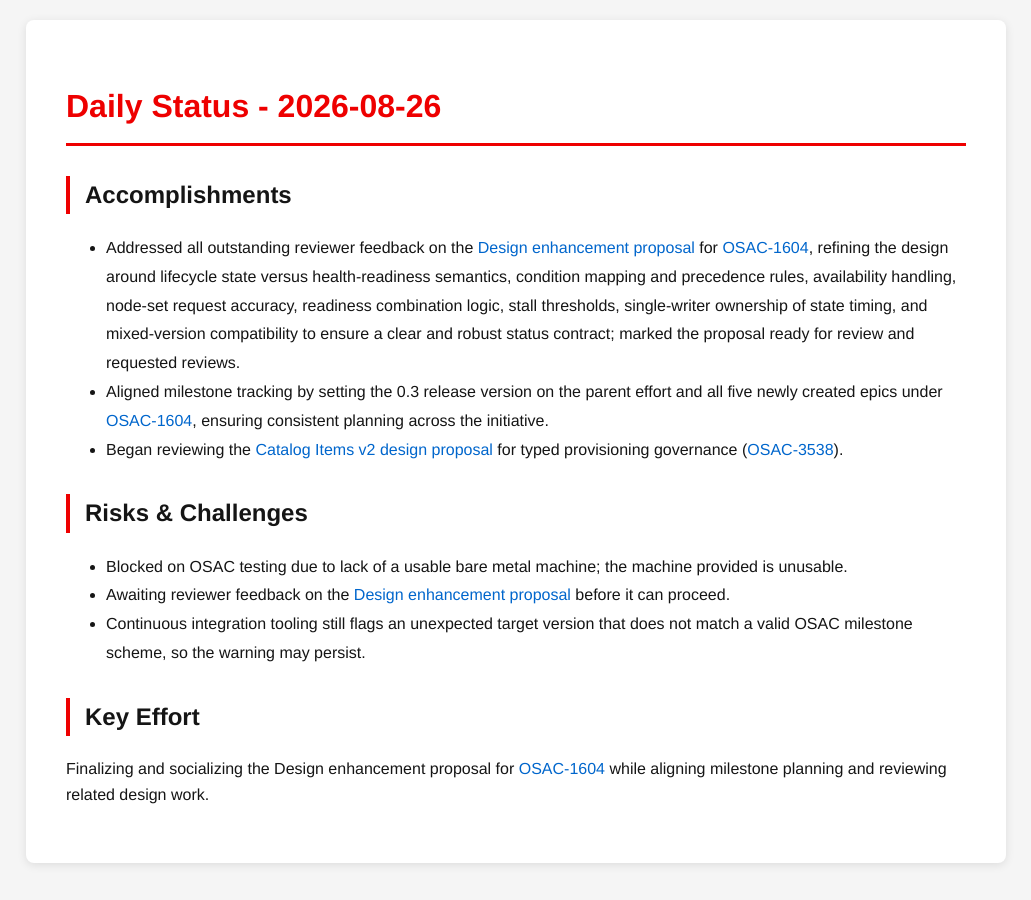
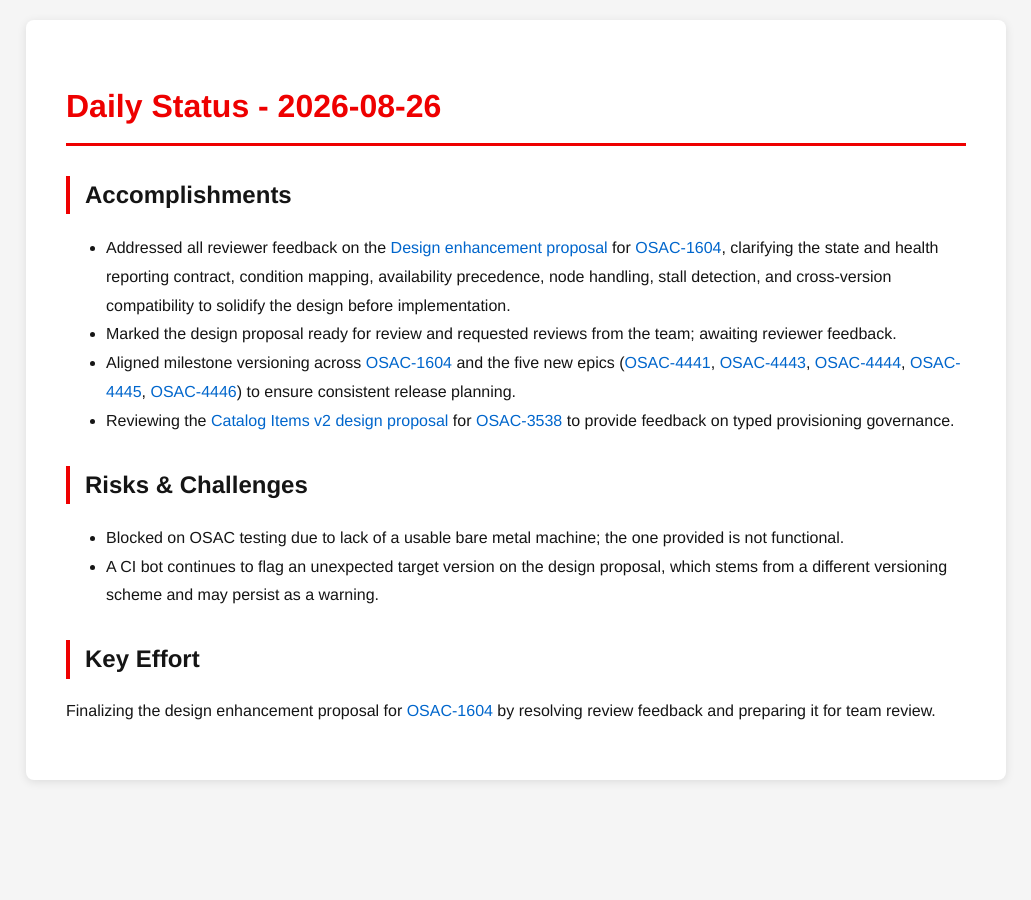
Before and after one commit to tzvatot/daily-status, a Jekyll site: the page built from 2026-08-26.md, in a window 1280 px wide. Shown: the whole page, without its empty margins (124-1155 px from the left). Built offline with Jekyll 4.4.1, drawn with Linux system fonts in a browser that asks for light colours.

Commit message:
Daily status update - 2026-08-26

```diff
--- a/2026-08-26.md
+++ b/2026-08-26.md
@@ -7,14 +7,14 @@ date: 2026-08-26
 # Daily Status - 2026-08-26
 
 ## Accomplishments
-- Addressed all outstanding reviewer feedback on the [Design enhancement proposal](https://github.com/osac-project/enhancement-proposals/pull/227) for [OSAC-1604](https://redhat.atlassian.net/browse/OSAC-1604), refining the design around lifecycle state versus health-readiness semantics, condition mapping and precedence rules, availability handling, node-set request accuracy, readiness combination logic, stall thresholds, single-writer ownership of state timing, and mixed-version compatibility to ensure a clear and robust status contract; marked the proposal ready for review and requested reviews.
-- Aligned milestone tracking by setting the 0.3 release version on the parent effort and all five newly created epics under [OSAC-1604](https://redhat.atlassian.net/browse/OSAC-1604), ensuring consistent planning across the initiative.
-- Began reviewing the [Catalog Items v2 design proposal](https://github.com/osac-project/enhancement-proposals/pull/228) for typed provisioning governance ([OSAC-3538](https://redhat.atlassian.net/browse/OSAC-3538)).
+- Addressed all reviewer feedback on the [Design enhancement proposal](https://github.com/osac-project/enhancement-proposals/pull/227) for [OSAC-1604](https://redhat.atlassian.net/browse/OSAC-1604), clarifying the state and health reporting contract, condition mapping, availability precedence, node handling, stall detection, and cross-version compatibility to solidify the design before implementation.
+- Marked the design proposal ready for review and requested reviews from the team; awaiting reviewer feedback.
+- Aligned milestone versioning across [OSAC-1604](https://redhat.atlassian.net/browse/OSAC-1604) and the five new epics ([OSAC-4441](https://redhat.atlassian.net/browse/OSAC-4441), [OSAC-4443](https://redhat.atlassian.net/browse/OSAC-4443), [OSAC-4444](https://redhat.atlassian.net/browse/OSAC-4444), [OSAC-4445](https://redhat.atlassian.net/browse/OSAC-4445), [OSAC-4446](https://redhat.atlassian.net/browse/OSAC-4446)) to ensure consistent release planning.
+- Reviewing the [Catalog Items v2 design proposal](https://github.com/osac-project/enhancement-proposals/pull/228) for [OSAC-3538](https://redhat.atlassian.net/browse/OSAC-3538) to provide feedback on typed provisioning governance.
 
 ## Risks & Challenges
-- Blocked on OSAC testing due to lack of a usable bare metal machine; the machine provided is unusable.
-- Awaiting reviewer feedback on the [Design enhancement proposal](https://github.com/osac-project/enhancement-proposals/pull/227) before it can proceed.
-- Continuous integration tooling still flags an unexpected target version that does not match a valid OSAC milestone scheme, so the warning may persist.
+- Blocked on OSAC testing due to lack of a usable bare metal machine; the one provided is not functional.
+- A CI bot continues to flag an unexpected target version on the design proposal, which stems from a different versioning scheme and may persist as a warning.
 
 ## Key Effort
-Finalizing and socializing the Design enhancement proposal for [OSAC-1604](https://redhat.atlassian.net/browse/OSAC-1604) while aligning milestone planning and reviewing related design work.
+Finalizing the design enhancement proposal for [OSAC-1604](https://redhat.atlassian.net/browse/OSAC-1604) by resolving review feedback and preparing it for team review.
```
